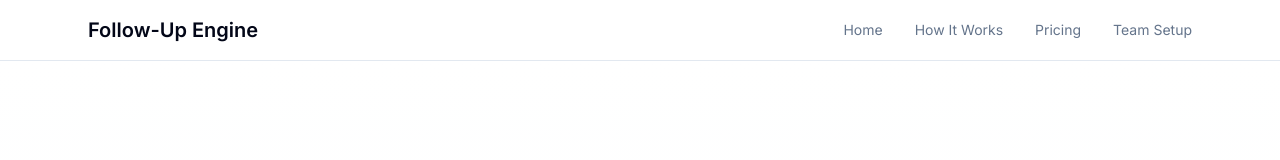
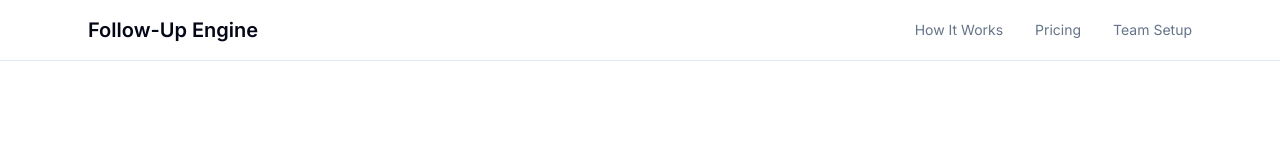
Before and after one commit to barneslam/follow-up-engine, a React (Vite) app: page / in a window 1280 px wide. Shown: the top 160 px of the page. Built offline with nearby package versions, Linux system fonts and the light colour scheme; no server answers.

Commit message:
Simplify navigation for launch funnel

```diff
--- a/src/components/Layout.tsx
+++ b/src/components/Layout.tsx
@@ -13,7 +13,7 @@ export function Header() {
         </Link>
 
         <nav className="hidden md:flex gap-8">
-          <Link to="/" className="text-sm text-muted-foreground hover:text-foreground transition">Home</Link>
+
           <Link to="/demo" className="text-sm text-muted-foreground hover:text-foreground transition">How It Works</Link>
           <Link to="/pricing" className="text-sm text-muted-foreground hover:text-foreground transition">Pricing</Link>
           <Link to="/team-setup" className="text-sm text-muted-foreground hover:text-foreground transition">Team Setup</Link>
@@ -29,9 +29,7 @@ export function Header() {
 
       {isOpen && (
   <nav className="md:hidden border-t border-border px-6 py-4 flex flex-col gap-4">
-    <Link to="/" className="text-sm text-muted-foreground hover:text-foreground transition" onClick={() => setIsOpen(false)}>
-      Home
-    </Link>
+
     <Link to="/demo" className="text-sm text-muted-foreground hover:text-foreground transition" onClick={() => setIsOpen(false)}>
       How It Works
     </Link>
```
